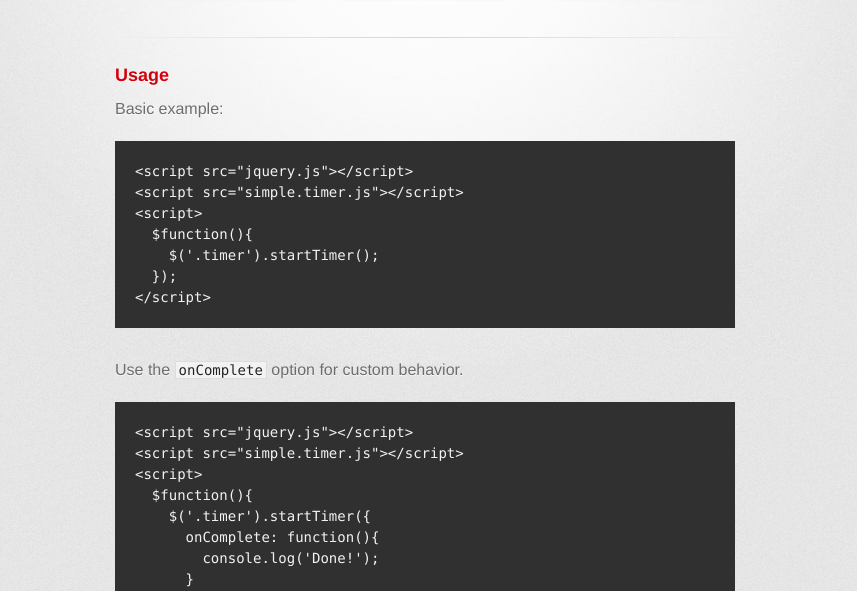
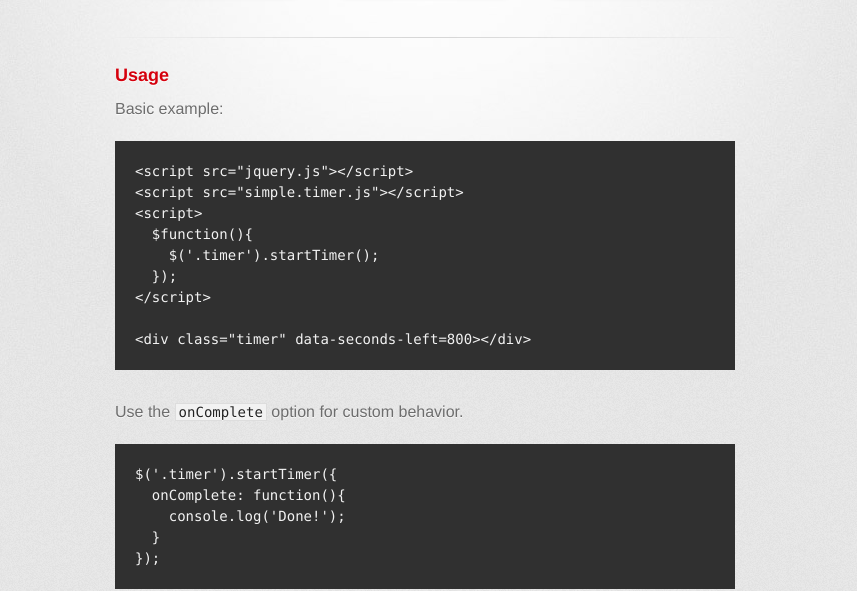
Before and after one commit to caike/jQuery-Simple-Timer, a plain HTML site: page index.html in a window 1280 px wide. Shown: the part 209-800 px from the top of the page, without its empty margins (215-1072 px from the left). Drawn offline with Linux system fonts and the light colour scheme; a web font is replaced by a local one.

Commit message:
Update example with html.

```diff
--- a/index.html
+++ b/index.html
@@ -44,21 +44,17 @@
     $('.timer').startTimer();
   });
 &lt;/script&gt;
+
+&lt;div class="timer" data-seconds-left=800&gt;&lt;/div&gt;
 </code></pre>
 
           <p>Use the <code>onComplete</code> option for custom behavior.</p>
 
-<pre><code>&lt;script src="jquery.js"&gt;&lt;/script&gt;
-&lt;script src="simple.timer.js"&gt;&lt;/script&gt;
-&lt;script&gt;
-  $function(){
-    $('.timer').startTimer({
-      onComplete: function(){
-        console.log('Done!');
-      }
-    });
-  });
-&lt;/script&gt;
+<pre><code>$('.timer').startTimer({
+  onComplete: function(){
+    console.log('Done!');
+  }
+});
 </code></pre>
 
 <h3>Tests</h3>
```
